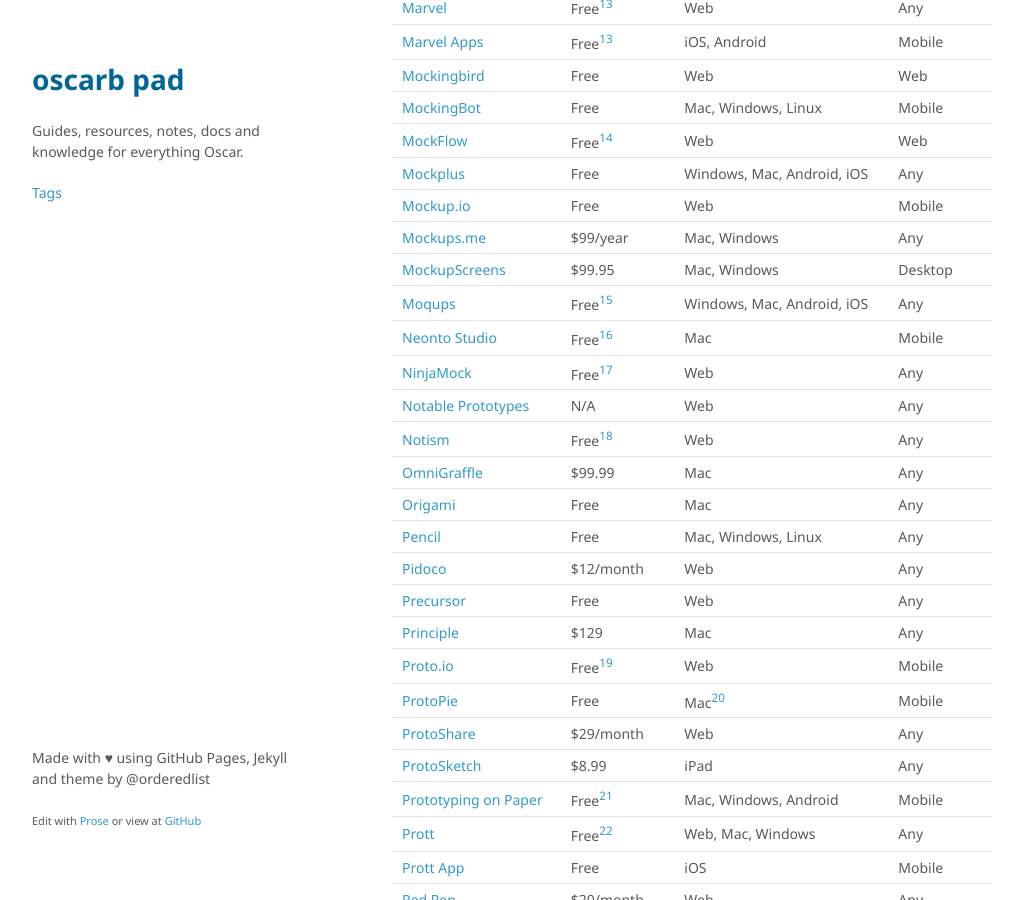
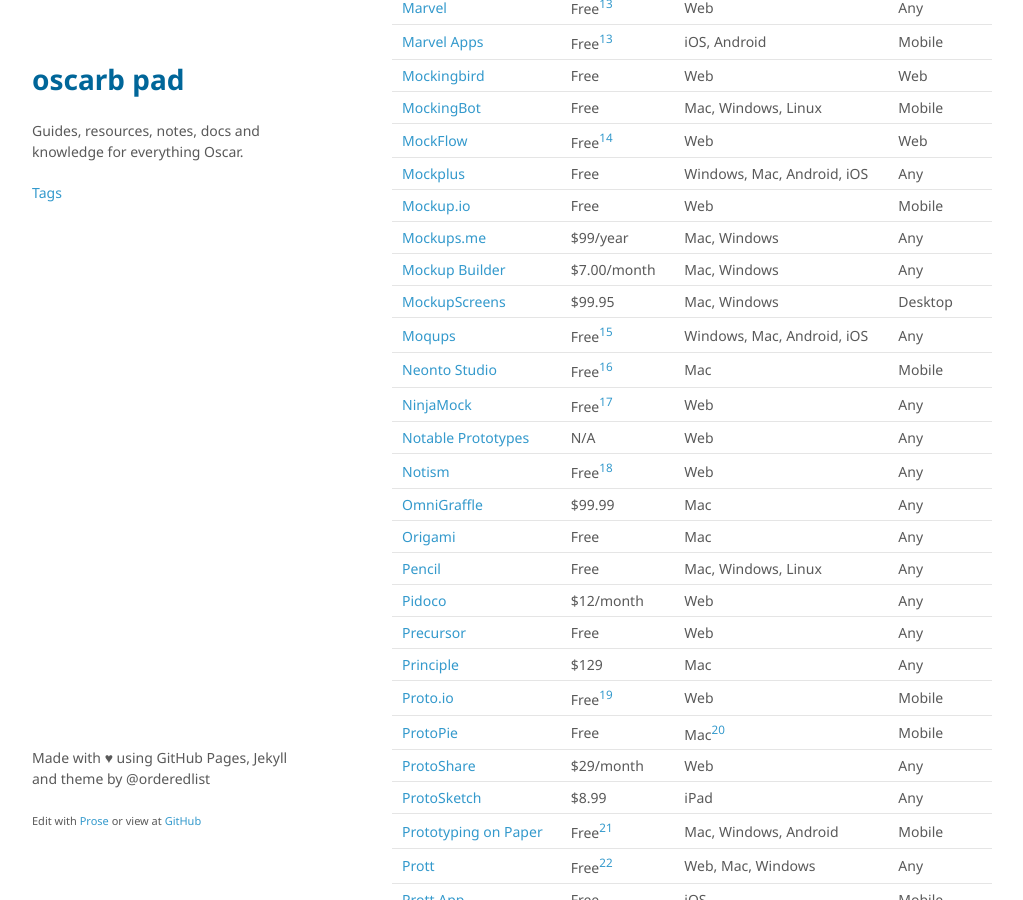
Before and after one commit to oscarb/pad, a Jekyll site: the page built from _docs/prototyping.md, in a window 1280 px wide and 900 px high, scrolled down 1429 px. Shown: the whole window, without its empty margins (128-1151 px from the left). Built offline with Jekyll 4.4.1, drawn with Linux system fonts in a browser that asks for light colours; some web fonts are replaced.

Commit message:
Updated prototyping.md

```diff
--- a/_docs/prototyping.md
+++ b/_docs/prototyping.md
@@ -59,7 +59,8 @@ Name | Lowest price | Platform | Protype for
 [MockFlow](https://mockflow.com/apps/wireframepro/) | Free[^mockflow] | Web | Web
 [Mockplus](http://www.mockplus.com/) | Free | Windows, Mac, Android, iOS | Any
 [Mockup.io](https://mockup.io/)  | Free | Web | Mobile
-[Mockups.me](http://mockups.me/) | $99/year | Mac, Windows | Any
+[Mockups.me](http://mockups.me/)  | $99/year | Mac, Windows | Any
+[Mockup Builder](http://mockupbuilder.com/)  | $7.00/month | Mac, Windows | Any
 [MockupScreens](http://www.mockupscreens.com/) | $99.95 | Mac, Windows | Desktop
 [Moqups](https://moqups.com/) | Free[^moqups] | Windows, Mac, Android, iOS | Any
 [Neonto Studio](https://www.neonto.com/) | Free[^neonto] | Mac | Mobile
```
